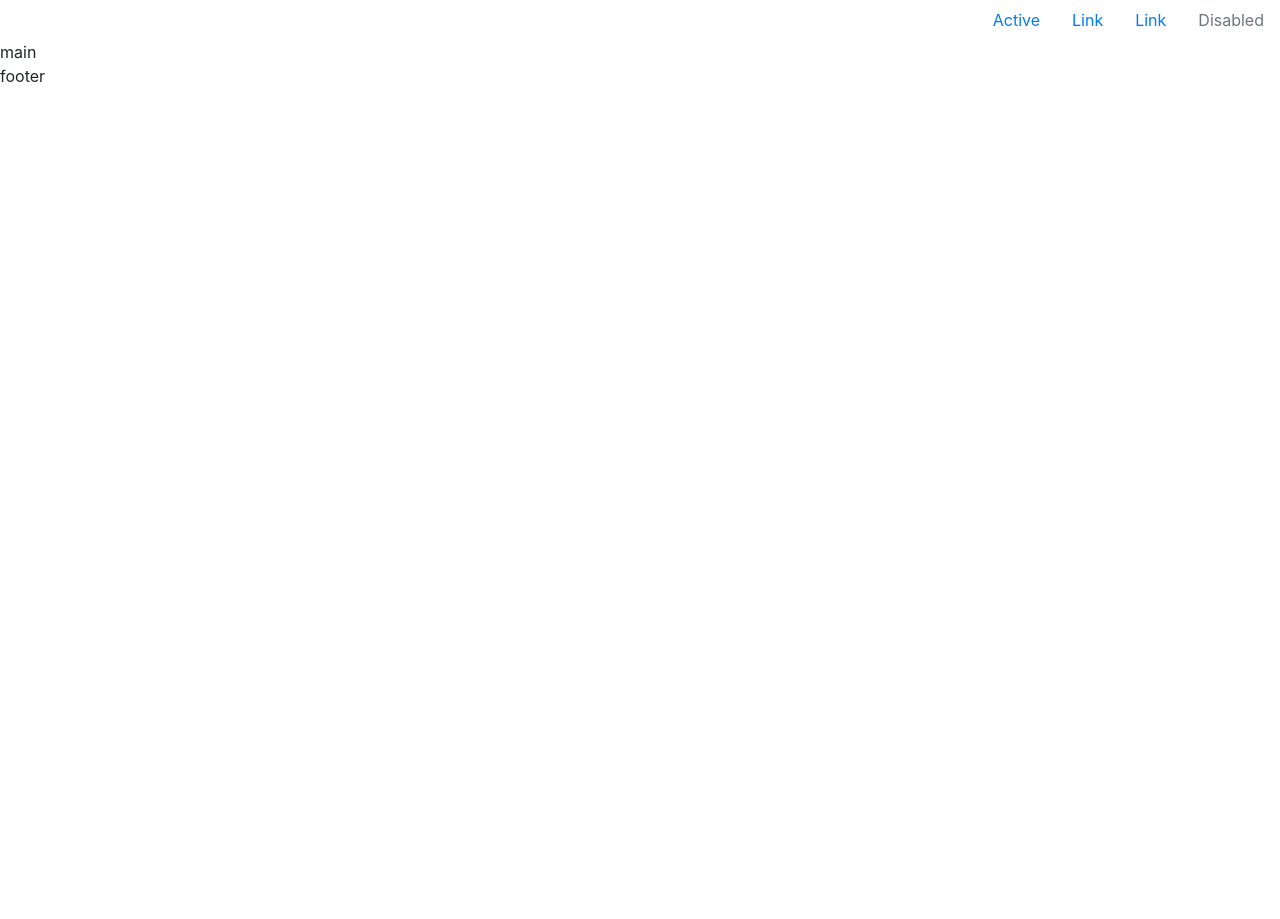
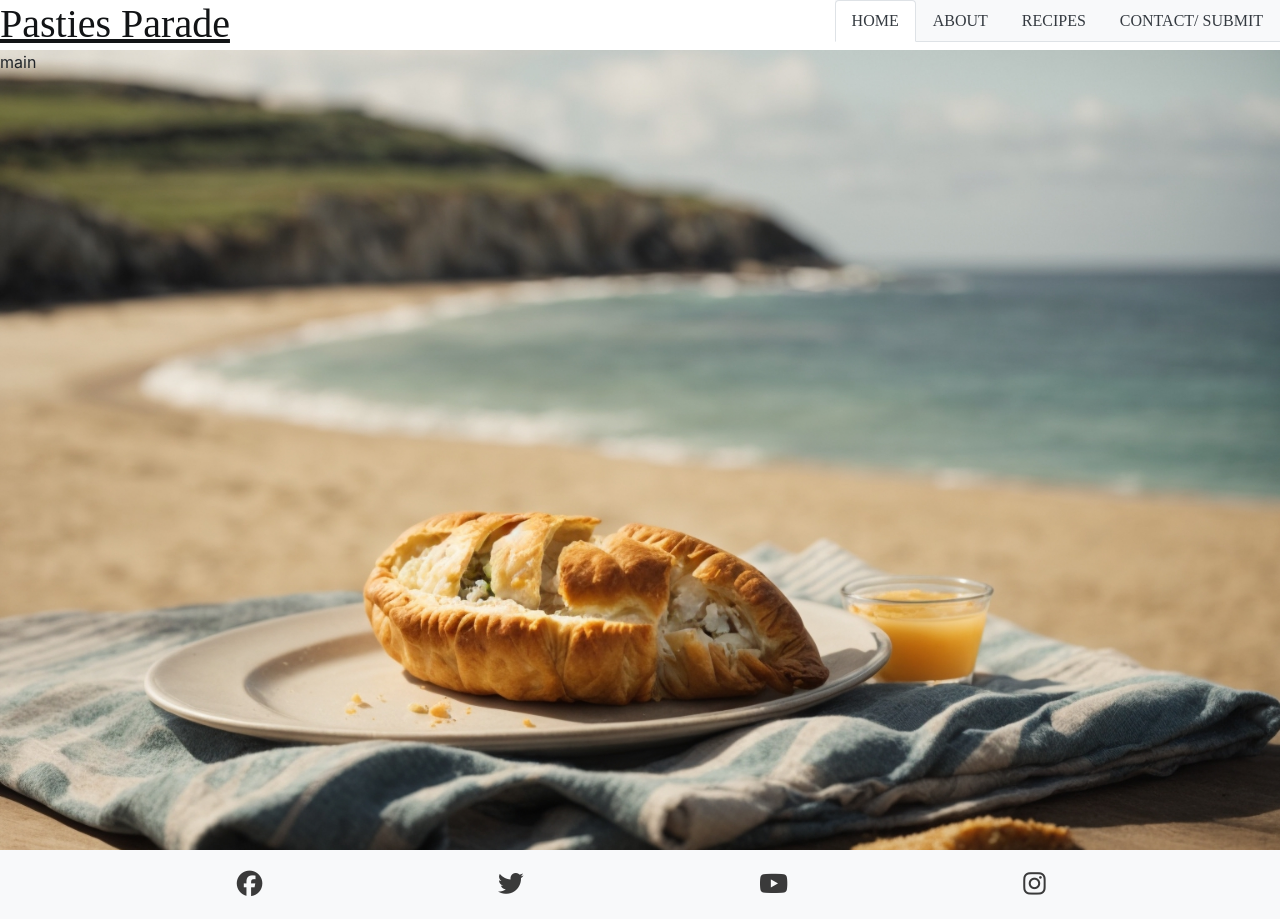
Before and after one commit to joelezra/Pasties-Parade, a plain HTML site: page index.html in a window 1280 px wide. Before the commit the page ends 800 px from the top, so only its background shows below. Drawn offline with nearby package versions, Linux system fonts and the light colour scheme.

Commit message:
added some default html and styling

```diff
--- a/assets/css/style.css
+++ /dev/null
@@ -1,17 +0,0 @@
-/*------------------------Clear Default CSS*/
-* {
-    margin: 0;
-    padding: 0;
-    border: 0;
-    font-size: 100%;
-    font: inherit;
-}
-
-/*-----------------Import "Assistant font*/
-@import url('https://fonts.googleapis.com/css2?family=Assistant&display=swap');
-
-/*----------------Declare System Font stack variable*/
-/*----------------allows use of system font on all systems*/
-:root {
-    --system-ui: system-ui, "Segoe UI", Roboto, Helvetica, Arial, sans-serif
-  }
--- /dev/null
+++ b/assets/style.css
@@ -0,0 +1,54 @@
+/*------------------------Clear Default CSS*/
+* {
+    margin: 0;
+    padding: 0;
+    border: 0;
+    font-size: 100%;
+    font: inherit;
+}
+
+/*-----------------Import "Assistant font*/
+@import url('https://fonts.googleapis.com/css2?family=Assistant&display=swap');
+
+/*----------------Declare System Font stack variable*/
+/*----------------allows use of system font on all systems*/
+:root {
+    --system-ui: system-ui, "Segoe UI", Roboto, Helvetica, Arial, sans-serif
+  }
+
+  /*---------------Body Styles*/
+
+  body{
+    height: 100vh;
+
+  }
+
+  /*---------------Element Styles*/
+ main{
+  background: url("/assets/images/background-image.jpg") no-repeat center center/cover;
+  height: 100%;
+ }
+  .navigation{
+    font-family: --system-ui;
+    display: flex;
+    flex-direction: row;
+    justify-content: space-between;
+    height: 50px;
+    align-items: right;
+    }
+.nav-item{
+
+}
+
+    #social-networks {
+      text-align: center;
+      padding: 20px 0;
+      display: flex;
+      justify-content: space-evenly;
+      list-style-type: none;
+  }
+  #social-networks i {
+      font-size: 160%;
+      padding: 5%;
+      color: #3A3A3A;
+  }
--- a/index.html
+++ b/index.html
@@ -7,42 +7,63 @@
 <meta http-equiv="X-UA-Compatible" content="ie=edge">
 <link rel="icon" type="image/png" href="assets/images/favicons/favicon-32x32.png" sizes="32x32" />
 <link rel="icon" type="image/png" href="assets/images/favicons/favicon-16x16.png" sizes="16x16" />
+
 <meta name="Description" content="Join the Pasties Parade journey! Our Cornish pasty recipes promise a delightful blend of ingredients encased in a crisp, homemade pastry."/>
 <link rel="stylesheet" href="https://cdnjs.cloudflare.com/ajax/libs/twitter-bootstrap/4.6.0/css/bootstrap.min.css">
 <link rel="stylesheet" href="https://cdnjs.cloudflare.com/ajax/libs/font-awesome/5.15.4/css/all.min.css">
-<link rel="stylesheet" href="assets/css/style.css">
+<link rel="stylesheet" href="assets/style.css">
 <title>Pasties Parade</title>
 </head>
 <body>
 <!-------------------------Header-->
 <header>
     <!-------------------------Navigation-->
-    <nav>
-      <ul class="nav justify-content-end">
-        <li class="nav-item">
-          <a class="nav-link active" href="#">Active</a>
+   <div class="navigation">
+    <a class="logo text-dark" href="#"><h1>Pasties Parade</h1></a>
+    <nav role="navigation" >
+      <ul class="nav nav-tabs bg-light text-uppercase text-dark justify-content-end">
+        <li class="nav-item ">
+          <a class="nav-link active text-dark" href="#">Home</a>
         </li>
         <li class="nav-item">
-          <a class="nav-link" href="#">Link</a>
+          <a class="nav-link text-dark" href="#">About</a>
         </li>
         <li class="nav-item">
-          <a class="nav-link" href="#">Link</a>
+          <a class="nav-link text-dark" href="#">Recipes</a>
         </li>
         <li class="nav-item">
-          <a class="nav-link disabled" href="#" tabindex="-1" aria-disabled="true">Disabled</a>
+          <a class="nav-link text-dark" href="#" tabindex="-1">Contact/ Submit</a>
         </li>
       </ul>
     </nav>
+    </div>
 </header>
  <!-------------------------Main-->
-<main>
+<main class="main bg-white">
 main
 </main>
 <!-------------------------Footer-->
 <footer>
-footer
+<div class="footer bg-light">
+  <ul id="social-networks">
+    <li><a href="https://www.facebook.com/" target="_blank" rel="noopener"
+            aria-label="Visit our Facebook page (opens in a new tab)"><i class="fa-brands fa-facebook"></i></a>
+    </li>
+    <li><a href="https://www.twitter.com/" target="_blank" rel="noopener"
+            aria-label="Visit our Twitter page (opens in a new tab)"><i class="fa-brands fa-twitter"></i></a>
+    </li>
+    <li><a href="https://www.youtube.com/" target="_blank" rel="noopener"
+            aria-label="Visit our Youtube page (opens in a new tab)"><i class="fa-brands fa-youtube"></i></a>
+    </li>
+    <li><a href="https://www.instagram.com/" target="_blank" rel="noopener"
+            aria-label="Visit our Instagram page (opens in a new tab)"><i
+                class="fa-brands fa-instagram"></i></a>
+    </li>
+</ul>
+</div>
 </footer>
 
 
 </body>
+<script src="https://kit.fontawesome.com/3795e96048.js" crossorigin="anonymous"></script>
 </html>
```
Also changed, not shown: assets/images/background-image.jpg (added), 1 other file.
